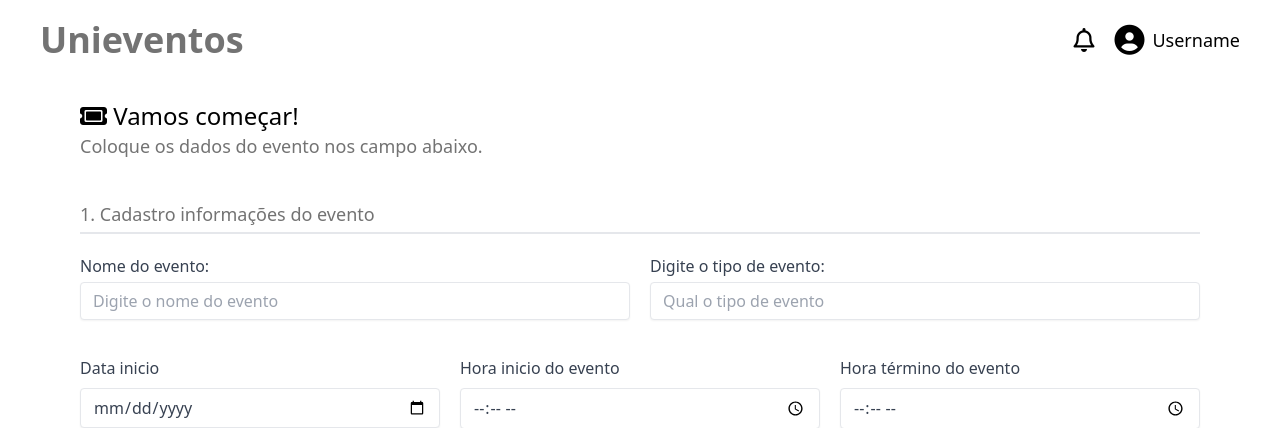
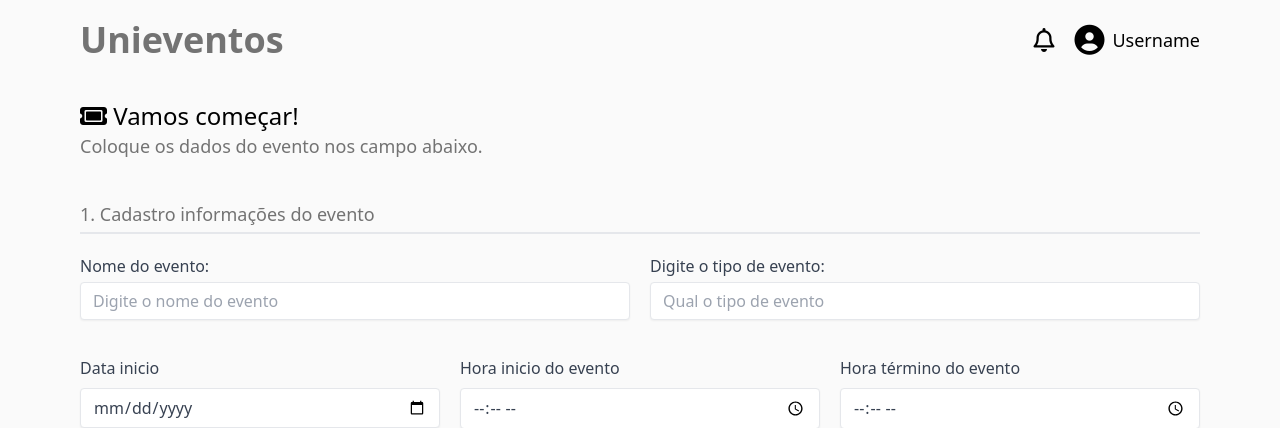
Before and after one commit to rafaelrocha220/univentos, a Django app: page /evento/ in a window 1280 px wide. Shown: the top 428 px of the page. Run offline with Django 4.2, Linux system fonts and the light colour scheme; some libraries are stand-ins or nearby versions.

Commit message:
atualizacao 12.05

```diff
--- a/produtor/templates/evento_cadastrar.html
+++ b/produtor/templates/evento_cadastrar.html
@@ -5,7 +5,7 @@
 <section class="px-10 py-5">
 
    <!-- header -->
-   <div class="flex flex-row justify-between">
+   <div class="flex flex-row justify-between px-10">
       <a href="{% url 'home' %}" class="text-4xl font-semibold text-neutral-500">Unieventos</a>
       <div class="flex flex-row gap-5 items-center">
          <div class="text-2xl"><i class="fa-regular fa-bell"></i></div>
@@ -175,7 +175,4 @@
    </div>
 </section>
 
-<footer class="bg-neutral-800 text-center text-white px-10 py-5">© 2023 UniEventos. Todos os direitos reservados.
-   Desenvolvido com
-   Django pelos integrantes de Unimetrocamp Wyden.</footer>
 {% endblock %}
--- a/produtor/templates/includes/skeleton.html
+++ b/produtor/templates/includes/skeleton.html
@@ -8,8 +8,10 @@
    <script src="https://kit.fontawesome.com/db879a6497.js" crossorigin="anonymous"></script> <!-- CDN Fontawesome -->
 </head>
 
-<body>
+<body class="min-h-screen bg-neutral-50">
    {% block 'content' %}{% endblock %}
 </body>
+<footer class="bg-neutral-800 text-center text-white px-10 py-5">© 2023 UniEventos. Todos os
+   direitos reservados. Desenvolvido com Django pelos integrantes de Unimetrocamp Wyden.</footer>
 
 </html>
```
Also changed, not shown: produtor/views.py (+12 -4 lines), 1 other file.
